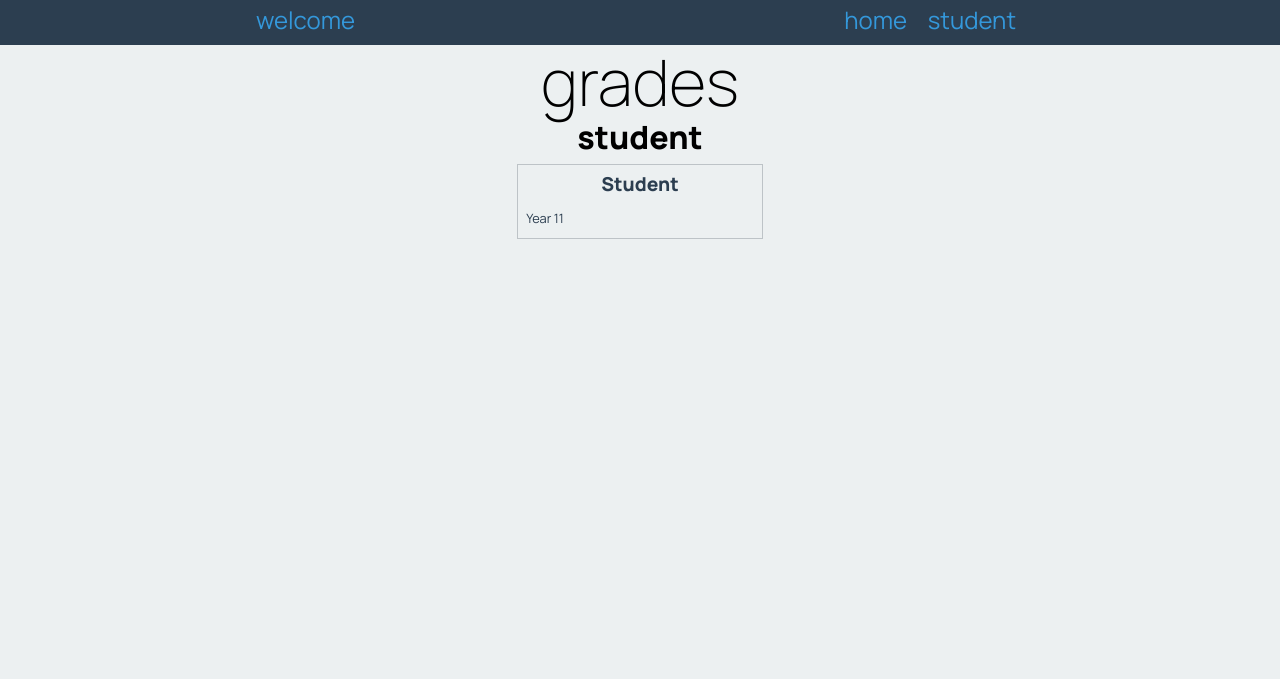
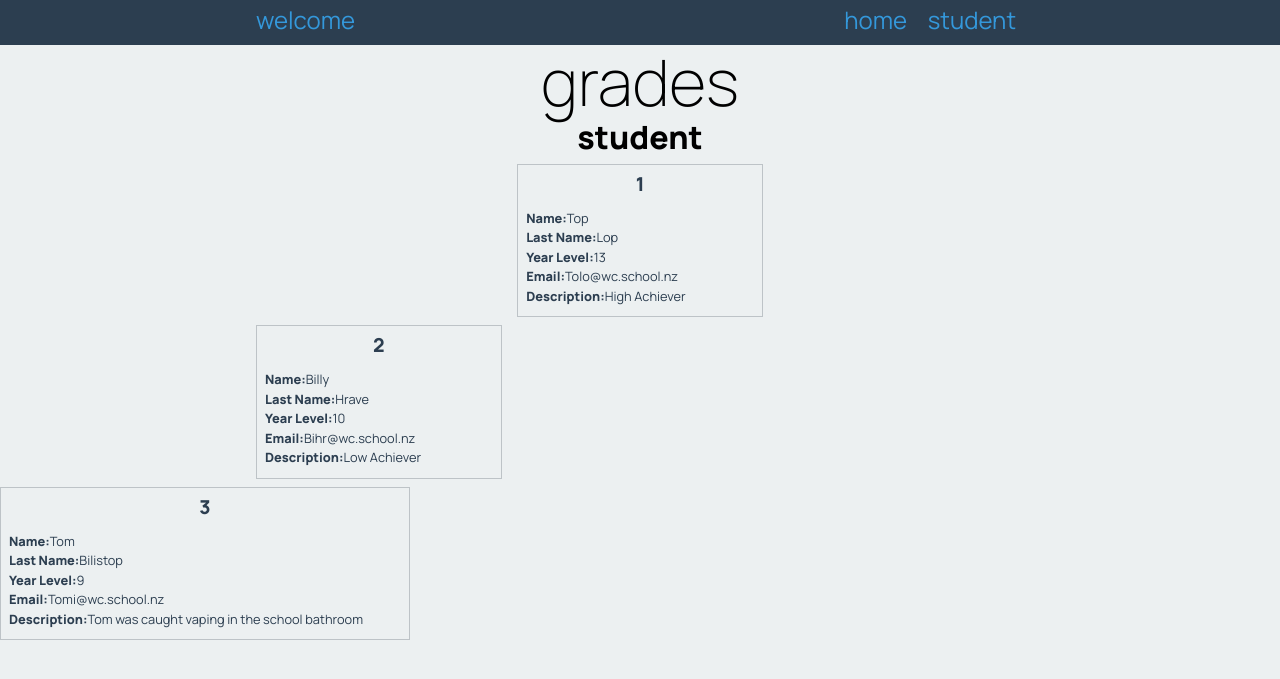
Before and after one commit to 20026WC/Grades, a Flask app: page /student in a window 1280 px wide. Shown: the top 679 px of the page. Run offline with Flask 3, Linux system fonts and the light colour scheme; data comes from the database, SQL or seed files in the repository; both versions use the stored data as it was after the commit.

Commit message:
Version 10: This is fully working!!!!

```diff
--- a/Grades/templates/student.html
+++ b/Grades/templates/student.html
@@ -6,9 +6,17 @@ student
 
 {% block main %}
     <div class ="grades">
+    {% for student in students %}
         <div class ="grade-box">
-            <h3 class="grade-box-heading">Student</h3>
-            <p class="grade-box-info">Year 11</p>
+            <h3 class="grade-box-heading">{{ student[0] }}</h3>
+            <div class="grade-box-info">
+                <p><strong>Name:</strong>{{ student[1] }}</p>
+                <p><strong>Last Name:</strong>{{ student[2] }}</p>
+                <p><strong>Year Level:</strong>{{ student[3] }}</p>
+                <p><strong>Email:</strong>{{ student[4] }}</p>
+                <p><strong>Description:</strong>{{ student[5] }}</p>
+            </div>
         </div>
     </div>
+    {% endfor %}
 {% endblock %}
```
Also changed, not shown: Grades/grades.db.
